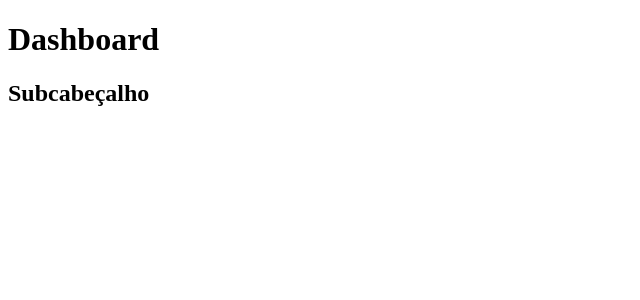
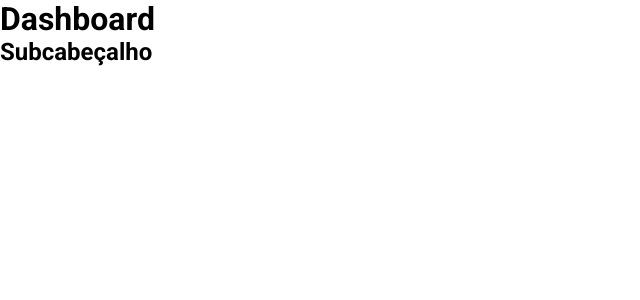
Before and after one commit to gusfindevs/StockViewer, a React (Create React App) app in the folder frontend/: page / in a window 1280 px wide. Shown: the top 300 px of the page, without its empty margins (0-640 px from the left). Built offline with nearby package versions, Linux system fonts and the light colour scheme.

Commit message:
Setado GlobalStyles padrão. Inserida fonte Roboto via google API.

```diff
--- a/frontend/public/index.html
+++ b/frontend/public/index.html
@@ -4,6 +4,10 @@
     <meta charset="utf-8" />
     <link rel="icon" href="./assets/logo.svg" />
     <meta name="viewport" content="width=device-width, initial-scale=1" />
+    <link rel="preconnect" href="https://fonts.googleapis.com">
+    <link rel="preconnect" href="https://fonts.gstatic.com" crossorigin>
+    <link href="https://fonts.googleapis.com/css2?family=Roboto:wght@400;500;700&display=swap" rel="stylesheet">
+
 
     <title>React App</title>
   </head>
--- a/frontend/src/App.tsx
+++ b/frontend/src/App.tsx
@@ -1,9 +1,16 @@
 import React from 'react';
+
+import GlobalStyles from './styles/GlobalStyles';
 
 import Dashboard from './pages/Dashboard';
 
 function App() {
-  return <Dashboard />;
+  return (
+    <>
+      <GlobalStyles />
+      <Dashboard />
+    </>
+  );
 }
 
 export default App;
--- /dev/null
+++ b/frontend/src/styles/GlobalStyles.ts
@@ -0,0 +1,23 @@
+import { createGlobalStyle } from 'styled-components';
+
+export default createGlobalStyle`
+    * {
+        margin: 0;
+        padding: 0;
+        box-sizing: border-box;
+    }
+
+    html, body, #root {
+        height: 100%;
+    }
+
+    *, button, input {
+        border: 0;
+        outline: 0;
+        font-family: 'Roboto', sans-serif;
+    }
+
+    button {
+        cursor: pointer;
+    }
+`;
```
